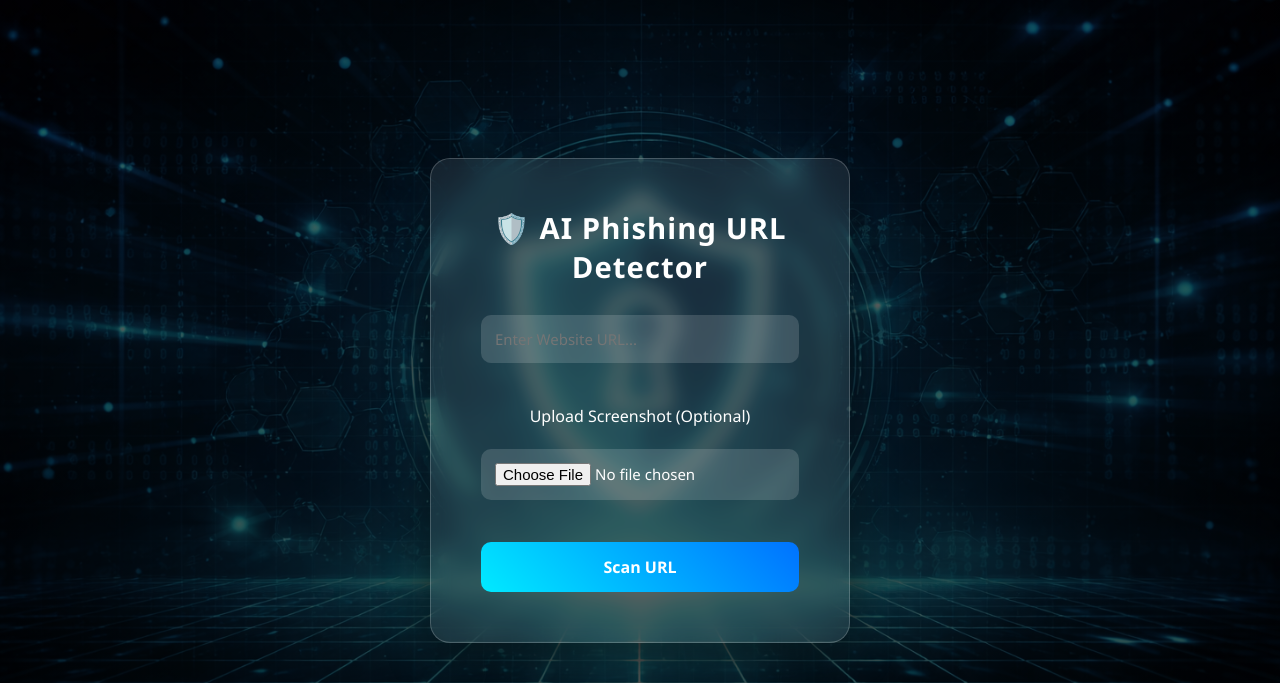
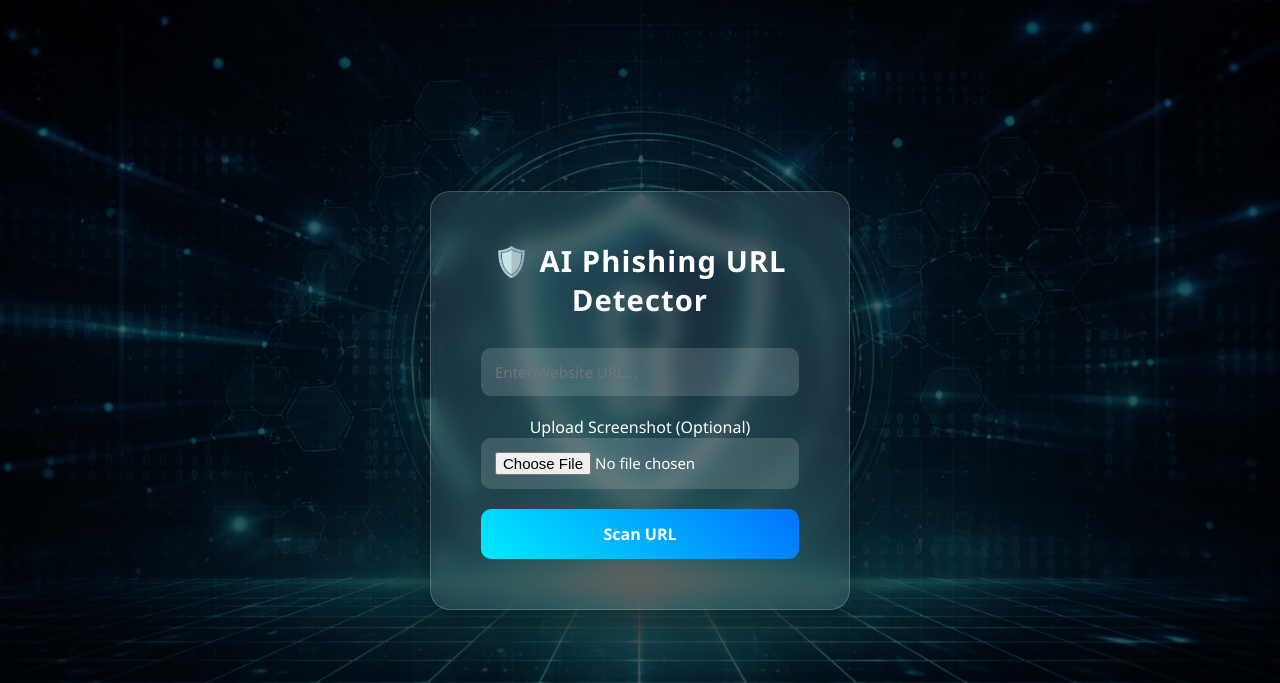
Before and after one commit to SahidAfridi2923/phishing-detection-ai, a Flask app: page / in a window 1280 px wide. Shown: the top 683 px of the page. Run offline with Flask 3, Linux system fonts and the light colour scheme.

Commit message:
Update index.html

```diff
--- a/templates/index.html
+++ b/templates/index.html
@@ -2,6 +2,8 @@
 <html>
 <head>
     <title>Phishing URL Detection</title>
+    <meta name="viewport" content="width=device-width, initial-scale=1.0">
+
     <link rel="stylesheet" href="{{ url_for('static', filename='style.css') }}">
 </head>
 
@@ -15,14 +17,11 @@
 
         <input type="text" name="url" placeholder="Enter Website URL..." required>
 
-        <br><br>
+        <br>
 
-        <label style="color:white;">Upload Screenshot (Optional)</label>
-        <br><br>
+        <label>Upload Screenshot (Optional)</label>
 
         <input type="file" name="image" accept="image/*">
-
-        <br><br>
 
         <button id="scanBtn">Scan URL</button>
 
```
